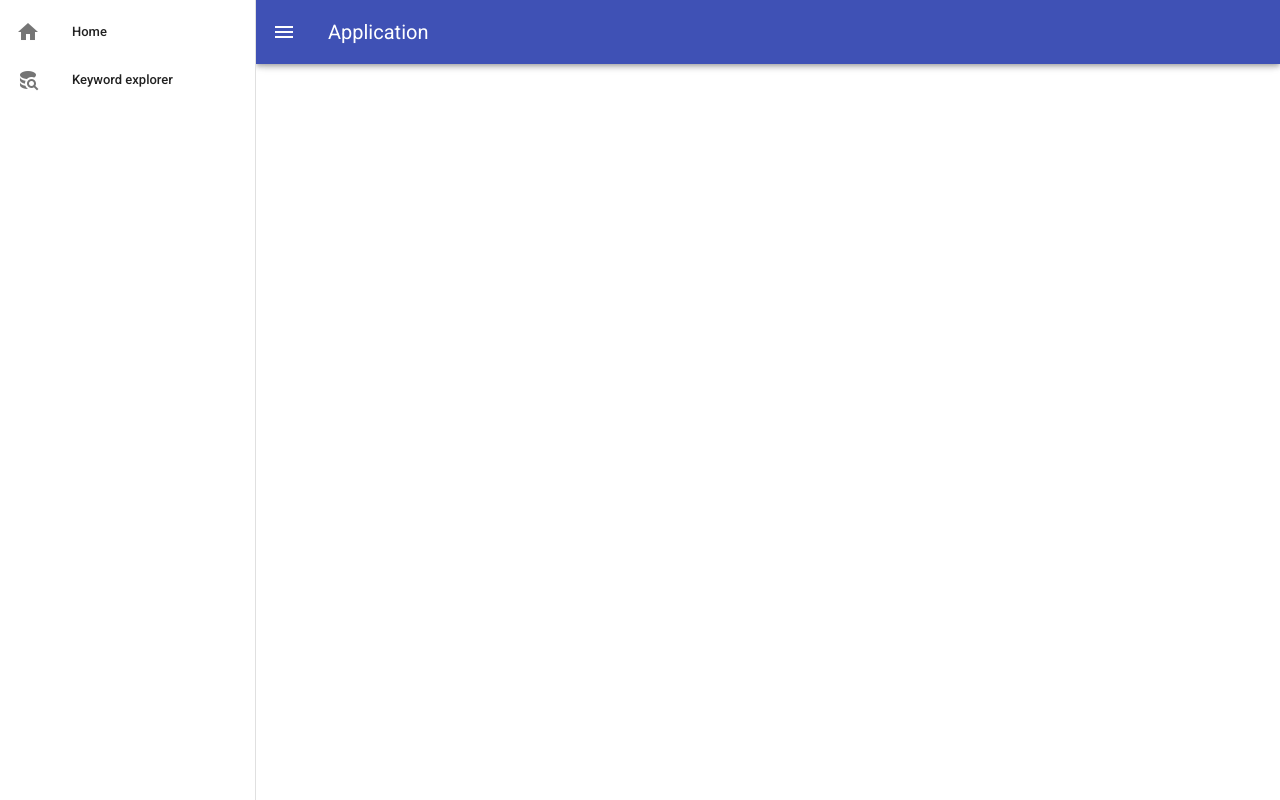
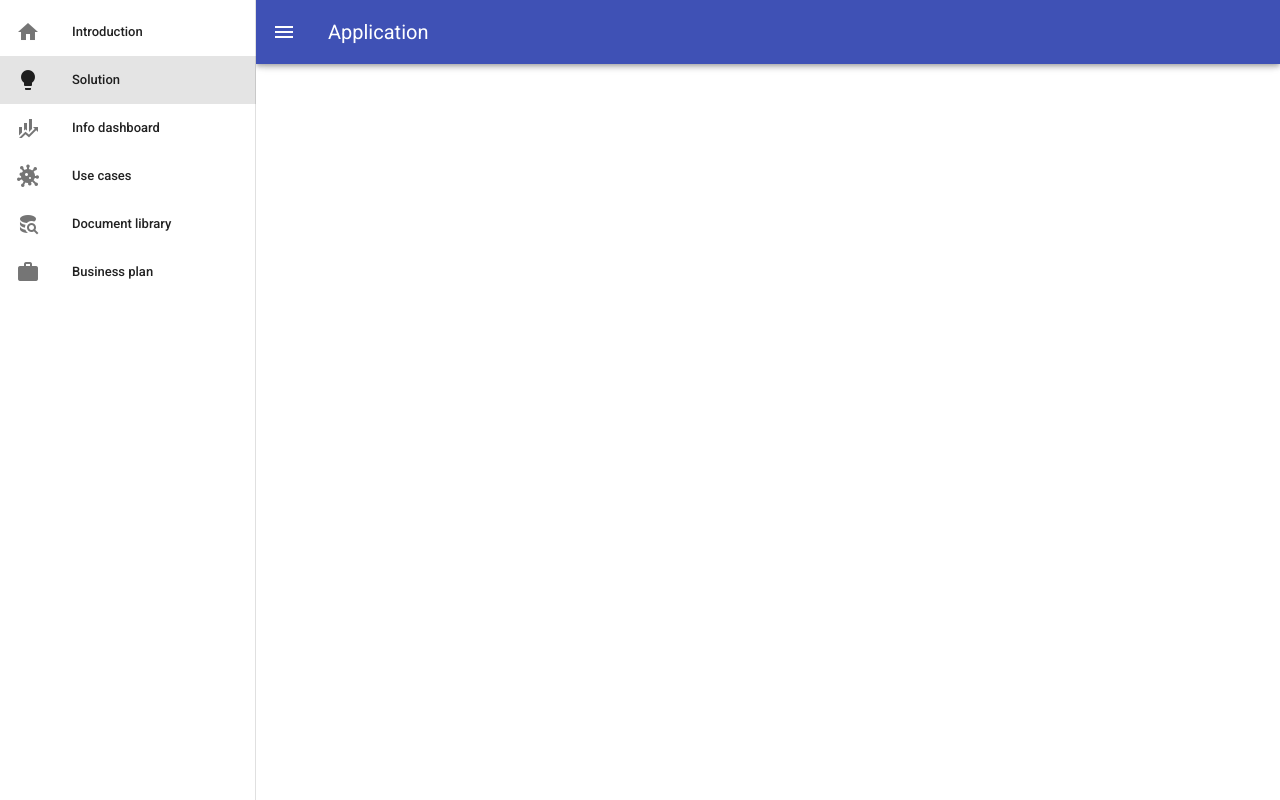
Before and after one commit to medep/medep, a Vue app in the folder frontend/: page /solution in a window 1280 px wide. Built offline with nearby package versions, Linux system fonts and the light colour scheme.

Commit message:
Navigation

```diff
--- a/frontend/src/App.vue
+++ b/frontend/src/App.vue
@@ -10,17 +10,56 @@
                         <v-icon>mdi-home</v-icon>
                     </v-list-item-action>
                     <v-list-item-content>
-                        <v-list-item-title>Home</v-list-item-title>
+                        <v-list-item-title>Introduction</v-list-item-title>
                     </v-list-item-content>
                 </v-list-item>
+                <v-list-item link to="/solution">
+                    <v-list-item-action>
+                        <v-icon>mdi-lightbulb</v-icon>
+                    </v-list-item-action>
+                    <v-list-item-content>
+                        <v-list-item-title>Solution</v-list-item-title>
+                    </v-list-item-content>
+                </v-list-item>
+
+                <v-list-item link>
+                    <v-list-item-action>
+                        <v-icon>mdi-finance</v-icon>
+                    </v-list-item-action>
+                    <v-list-item-content>
+                        <v-list-item-title>Info dashboard</v-list-item-title>
+                    </v-list-item-content>
+                </v-list-item>
+
+                <v-list-item link>
+                    <v-list-item-action>
+                        <v-icon>mdi-virus</v-icon>
+                    </v-list-item-action>
+                    <v-list-item-content>
+                        <v-list-item-title>Use cases</v-list-item-title>
+                    </v-list-item-content>
+                </v-list-item>
+
+
                 <v-list-item link to="/keyword-explorer">
                     <v-list-item-action>
                         <v-icon>mdi-database-search</v-icon>
                     </v-list-item-action>
                     <v-list-item-content>
-                        <v-list-item-title>Keyword explorer</v-list-item-title>
+                        <v-list-item-title>Document library</v-list-item-title>
                     </v-list-item-content>
                 </v-list-item>
+
+                <v-list-item link>
+                    <v-list-item-action>
+                        <v-icon>mdi-briefcase</v-icon>
+                    </v-list-item-action>
+                    <v-list-item-content>
+                        <v-list-item-title>Business plan</v-list-item-title>
+                    </v-list-item-content>
+                </v-list-item>
+
+
             </v-list>
         </v-navigation-drawer>
 
--- a/frontend/src/router/index.js
+++ b/frontend/src/router/index.js
@@ -16,7 +16,12 @@ Vue.use(VueRouter)
     // route level code-splitting
     // this generates a separate chunk (about.[hash].js) for this route
     // which is lazy-loaded when the route is visited.
-    component: () => import(/* webpackChunkName: "about" */ '../views/KeywordExplorer.vue')
+    component: () => import(/* webpackChunkName: "keyword" */ '../views/KeywordExplorer.vue')
+  },
+  {
+    path: '/solution',
+    name: 'Solution',
+    component: () => import(/* webpackChunkName: "solution" */ '../views/Solution.vue')
   }
 ]
 
--- /dev/null
+++ b/frontend/src/views/Solution.vue
@@ -0,0 +1,23 @@
+<template>
+    <v-container
+            fluid
+    >
+        <v-row
+                align="center"
+                justify="center"
+        >
+            <v-col>
+
+
+
+            </v-col>
+        </v-row>
+    </v-container>
+</template>
+
+<script>
+
+    export default {
+        name: 'Home'
+    }
+</script>
```
